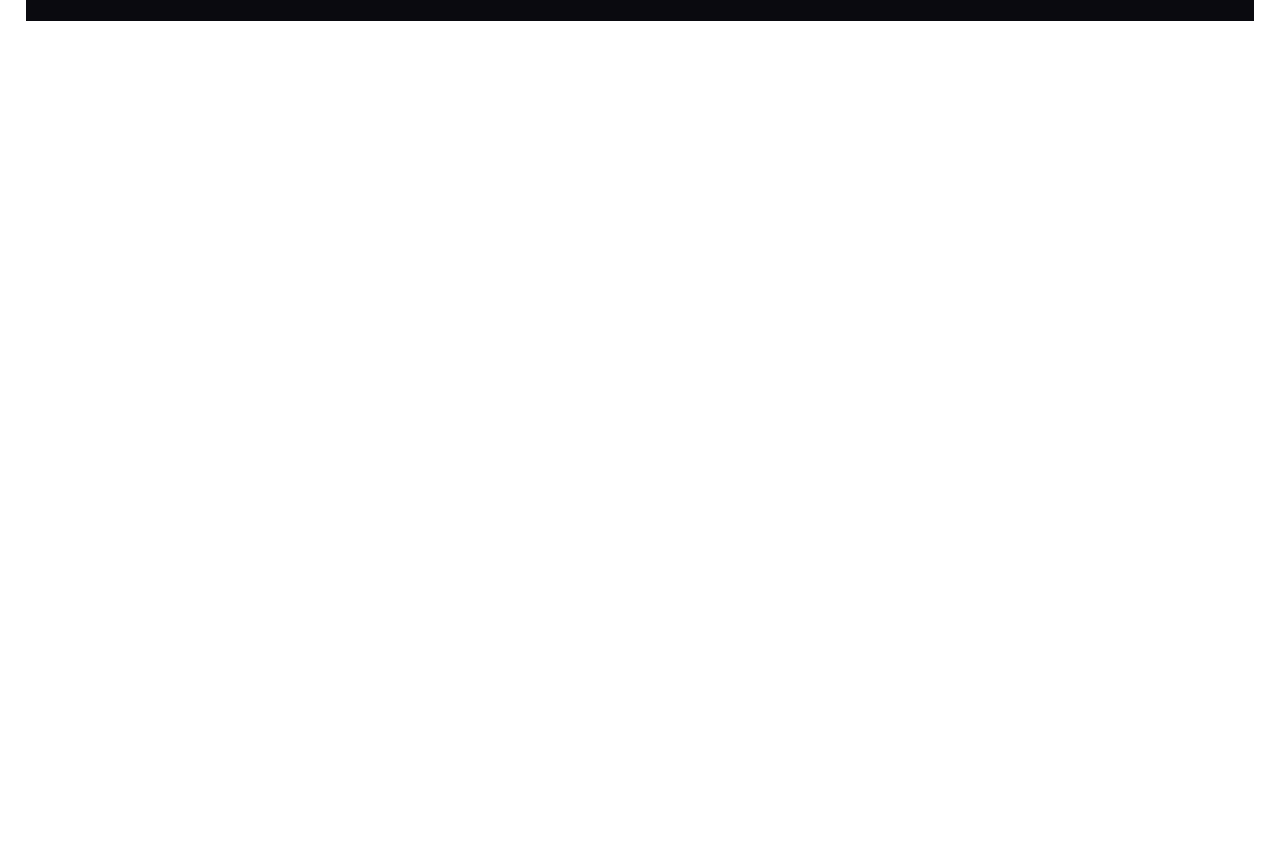
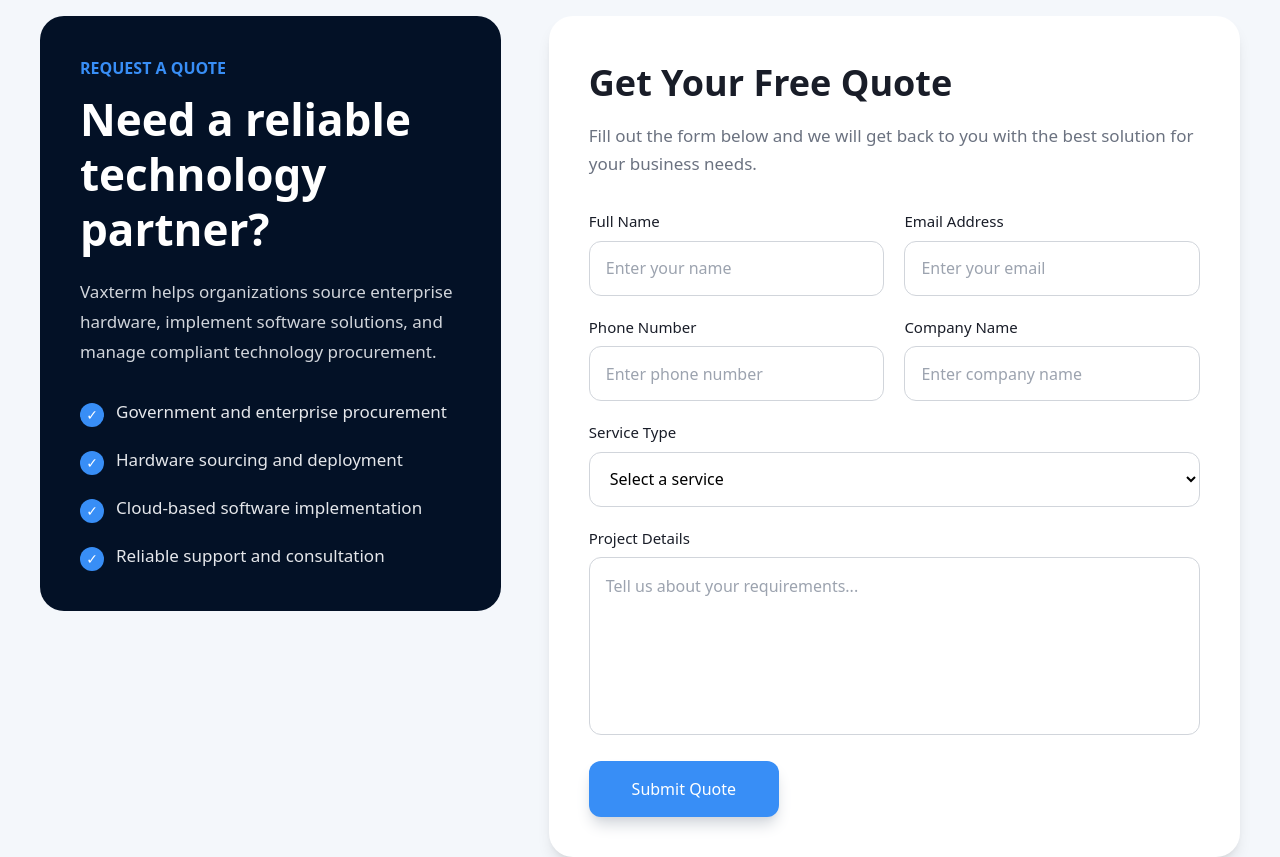
Before and after one commit to MuhammadFaizan144/Vaxterm-LLC, a React (Vite) app in the folder client/: page /get-free-quote in a window 1280 px wide. Shown: the part 600-1457 px from the top of the page. Before the commit the page ends 800 px from the top, so only its background shows below. Built offline with nearby package versions, Linux system fonts and the light colour scheme.

Commit message:
add quote page

```diff
--- a/client/src/App.jsx
+++ b/client/src/App.jsx
@@ -15,6 +15,7 @@
 import Capabilities_download from './pages/Capabilities_download'
 import HardwareWorkstationsLaptops from './pages/HardwareWorkstationsLaptops'
 import HardwareLaptopShop from './pages/HardwareLaptopShop'
+import GetFreeQuote from './pages/GetFreeQuote'
 
 const AppContent = () => {
   const location = useLocation()
@@ -48,6 +49,7 @@
         />
 
         <Route path='/contact' element={<Contact />} />
+        <Route path="/get-free-quote" element={<GetFreeQuote/>} />
       </Routes>
 
        <Footer />
--- a/client/src/Constant/home.js
+++ b/client/src/Constant/home.js
@@ -82,3 +82,66 @@
     { question: "Can your services scale as my business grows?", answer: "Absolutely. Our packages are designed to grow alongside your transaction volume." },
     { question: "How often will I receive financial reports?", answer: "Standard reporting is monthly, but we offer weekly or real-time dashboards as well." }
 ];
+export const aboutTabs = {
+
+  mission: {
+
+    label: "Our Mission",
+
+    description:
+
+      "Vaxterm LLC is committed to delivering reliable, scalable, and compliant IT solutions that help enterprise and government clients improve operations, reduce complexity, and achieve long-term technology success.",
+
+    points: [
+
+      "Trusted Government Vendor",
+
+      "Enterprise-Grade Technology",
+
+      "Global Procurement Network",
+
+    ],
+
+  },
+
+  vision: {
+
+    label: "Our Vision",
+
+    description:
+
+      "Our vision is to become a trusted global technology partner recognized for innovation, compliance, and dependable digital transformation solutions across public and private sectors.",
+
+    points: [
+
+      "Future-Ready IT Solutions",
+
+      "Innovation Driven Approach",
+
+      "Long-Term Client Success",
+
+    ],
+
+  },
+
+  story: {
+
+    label: "Our Story",
+
+    description:
+
+      "Vaxterm LLC is an Evanston, Illinois-based technology firm built to simplify complex technology procurement and implementation. We support organizations with strategic sourcing, enterprise hardware deployment, and cloud-based software solutions.",
+
+    points: [
+
+      "Illinois-Based Technology Firm",
+
+      "Enterprise & Government Focus",
+
+      "Built on Trust and Reliability",
+
+    ],
+
+  },
+
+};
--- a/client/src/components/Navbar.jsx
+++ b/client/src/components/Navbar.jsx
@@ -13,6 +13,7 @@
     { name: "Procurement", link: "/procurement" },
     { name: "Capabilities", link: "/capabilities" },
     { name: "Contact", link: "/contact" },
+
   ]
 
   const activeLink = ({ isActive }) =>
@@ -47,7 +48,7 @@
 
         {/* CTA Button (Desktop) */}
         <Link
-          to="/free-quote"
+          to="/get-free-quote"
           className="hidden lg:block bg-[#0D7FFB] text-white rounded-[8px] text-[16px] xl:py-3 py-2 xl:px-5 px-3"
         >
           Get Free Quote
@@ -77,7 +78,7 @@
           ))}
 
           <Link
-            to="/free-quote"
+            to="/get-free-quote"
             className="bg-[#0D7FFB] text-white text-center rounded-[8px] py-3"
             onClick={() => setOpen(false)}
           >
--- /dev/null
+++ b/client/src/pages/GetFreeQuote.jsx
@@ -0,0 +1,164 @@
+import React from "react";
+
+const GetFreeQuote = () => {
+  return (
+    <main className="w-full bg-[#F4F7FB]">
+      {/* Hero Section */}
+      <section className="relative w-full min-h-[420px] md:min-h-[520px] flex items-center justify-center overflow-hidden">
+        <img
+          src="/images/Contact/contactHero.png"
+          alt="Get Free Quote"
+          className="absolute inset-0 w-full h-full object-cover"
+        />
+
+        <div className="absolute inset-0 bg-black/60"></div>
+
+        <div className="relative z-10 text-center px-4 max-w-[900px] mx-auto">
+          <h1 className="text-white text-[38px] sm:text-[48px] md:text-[60px] font-bold leading-tight">
+            Get Free Quote
+          </h1>
+
+          <p className="text-white/90 text-[16px] sm:text-[18px] md:text-[20px] leading-[30px] mt-5 max-w-[700px] mx-auto">
+            Tell us about your technology, procurement, or enterprise
+            infrastructure requirements and our team will contact you shortly.
+          </p>
+        </div>
+      </section>
+
+      {/* Quote Form Section */}
+      <section className="px-4 py-16 md:py-24">
+        <div className="max-w-[1200px] mx-auto grid lg:grid-cols-[0.8fr_1.2fr] gap-8 lg:gap-12 items-start">
+          {/* Left Info Box */}
+          <div className="bg-[#031126] rounded-[24px] p-6 sm:p-8 lg:p-10 text-white">
+            <p className="text-[#388EF6] text-[16px] font-semibold mb-3">
+              REQUEST A QUOTE
+            </p>
+
+            <h2 className="text-[30px] sm:text-[38px] lg:text-[44px] font-bold leading-tight mb-5">
+              Need a reliable technology partner?
+            </h2>
+
+            <p className="text-gray-300 text-[15px] sm:text-[17px] leading-[30px] mb-8">
+              Vaxterm helps organizations source enterprise hardware, implement
+              software solutions, and manage compliant technology procurement.
+            </p>
+
+            <div className="space-y-5">
+              {[
+                "Government and enterprise procurement",
+                "Hardware sourcing and deployment",
+                "Cloud-based software implementation",
+                "Reliable support and consultation",
+              ].map((item, index) => (
+                <div key={index} className="flex items-start gap-3">
+                  <span className="w-6 h-6 rounded-full bg-[#388EF6] flex items-center justify-center text-white text-sm mt-1">
+                    ✓
+                  </span>
+                  <p className="text-[15px] sm:text-[17px] text-gray-200">
+                    {item}
+                  </p>
+                </div>
+              ))}
+            </div>
+          </div>
+
+          {/* Form */}
+          <div className="bg-white rounded-[24px] p-5 sm:p-8 lg:p-10 shadow-lg">
+            <h3 className="text-[#191D28] text-[28px] sm:text-[36px] font-bold mb-3">
+              Get Your Free Quote
+            </h3>
+
+            <p className="text-gray-500 text-[15px] sm:text-[17px] leading-[28px] mb-8">
+              Fill out the form below and we will get back to you with the best
+              solution for your business needs.
+            </p>
+
+            <form className="space-y-5">
+              <div className="grid md:grid-cols-2 gap-5">
+                <div>
+                  <label className="block text-[#191D28] text-[15px] font-medium mb-2">
+                    Full Name
+                  </label>
+                  <input
+                    type="text"
+                    placeholder="Enter your name"
+                    className="w-full h-[55px] px-4 rounded-xl border border-gray-300 outline-none focus:border-[#388EF6]"
+                  />
+                </div>
+
+                <div>
+                  <label className="block text-[#191D28] text-[15px] font-medium mb-2">
+                    Email Address
+                  </label>
+                  <input
+                    type="email"
+                    placeholder="Enter your email"
+                    className="w-full h-[55px] px-4 rounded-xl border border-gray-300 outline-none focus:border-[#388EF6]"
+                  />
+                </div>
+              </div>
+
+              <div className="grid md:grid-cols-2 gap-5">
+                <div>
+                  <label className="block text-[#191D28] text-[15px] font-medium mb-2">
+                    Phone Number
+                  </label>
+                  <input
+                    type="text"
+                    placeholder="Enter phone number"
+                    className="w-full h-[55px] px-4 rounded-xl border border-gray-300 outline-none focus:border-[#388EF6]"
+                  />
+                </div>
+
+                <div>
+                  <label className="block text-[#191D28] text-[15px] font-medium mb-2">
+                    Company Name
+                  </label>
+                  <input
+                    type="text"
+                    placeholder="Enter company name"
+                    className="w-full h-[55px] px-4 rounded-xl border border-gray-300 outline-none focus:border-[#388EF6]"
+                  />
+                </div>
+              </div>
+
+              <div>
+                <label className="block text-[#191D28] text-[15px] font-medium mb-2">
+                  Service Type
+                </label>
+                <select className="w-full h-[55px] px-4 rounded-xl border border-gray-300 outline-none focus:border-[#388EF6] bg-white">
+                  <option>Select a service</option>
+                  <option>Enterprise Hardware</option>
+                  <option>Procurement</option>
+                  <option>Cloud Software</option>
+                  <option>IT Consultation</option>
+                  <option>Government Solutions</option>
+                </select>
+              </div>
+
+              <div>
+                <label className="block text-[#191D28] text-[15px] font-medium mb-2">
+                  Project Details
+                </label>
+                <textarea
+                  placeholder="Tell us about your requirements..."
+                  rows="6"
+                  className="w-full px-4 py-4 rounded-xl border border-gray-300 outline-none focus:border-[#388EF6] resize-none"
+                ></textarea>
+              </div>
+
+              <button
+                type="submit"
+                className="w-full sm:w-[190px] h-[56px] bg-[#388EF6] hover:bg-blue-600 text-white rounded-xl font-medium shadow-lg shadow-gray-300 transition-all"
+              >
+                Submit Quote
+              </button>
+            </form>
+          </div>
+        </div>
+      </section>
+    </main>
+  );
+};
+
+export default GetFreeQuote;
```
Also changed, not shown: client/src/pages/Home.jsx (+79 -20 lines).
